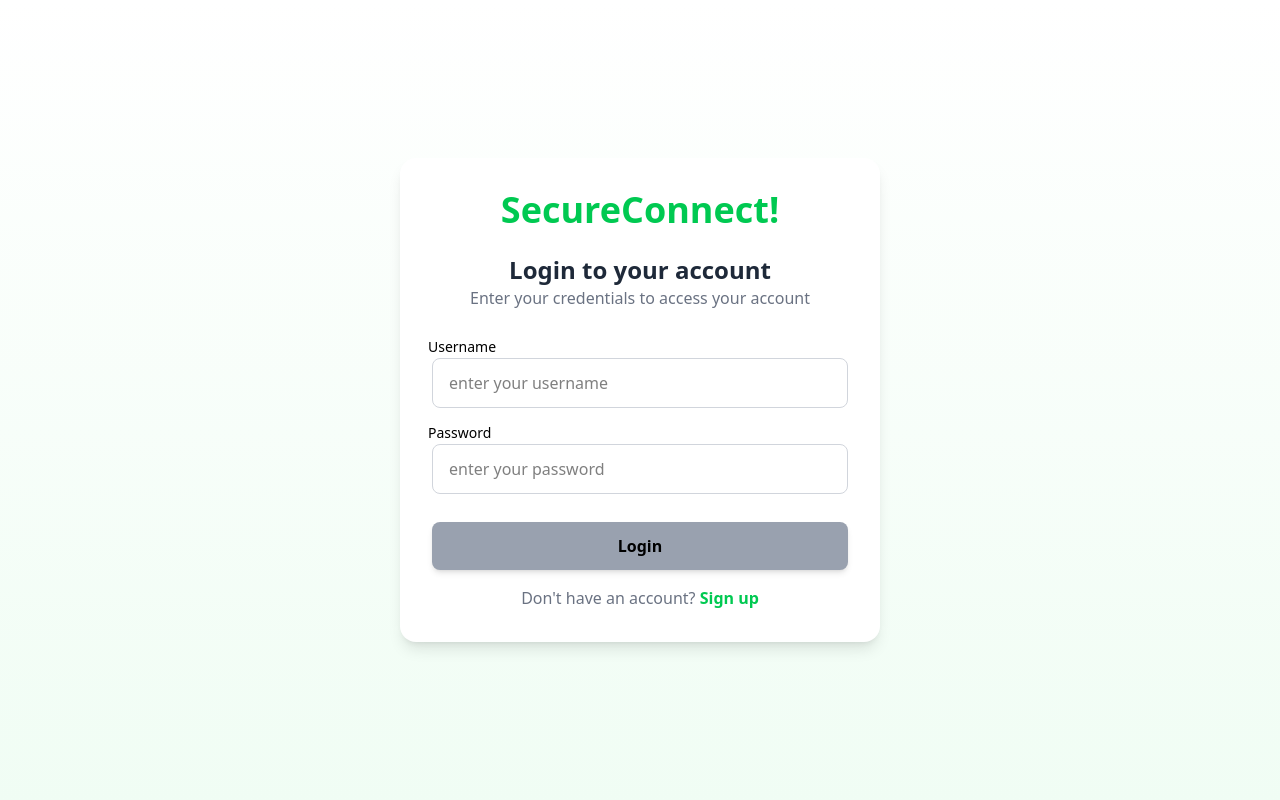
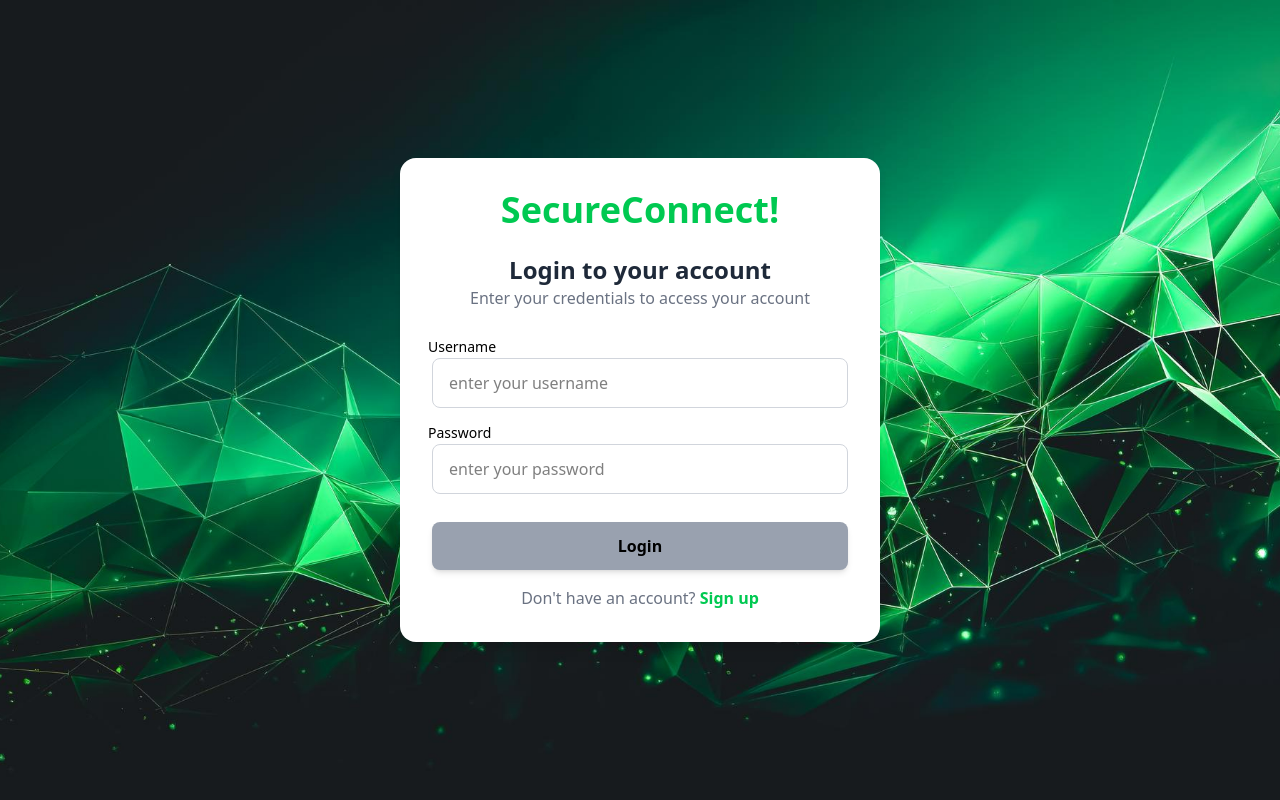
Before and after one commit to ChamilkaMihiraj2002/SpiritX_Zenova_01_01, a React (Vite) app in the folder frontend/: page /login in a window 1280 px wide. Built offline with nearby package versions, Linux system fonts and the light colour scheme.

Commit message:
updated background

```diff
--- a/frontend/src/pages/Login.jsx
+++ b/frontend/src/pages/Login.jsx
@@ -66,7 +66,7 @@ function Login() {
   };
 
   return (
-    <div className="flex flex-col justify-evenly items-center min-h-screen bg-gradient-to-b from-white to-green-50">
+    <div className="flex flex-col justify-center items-center min-h-screen bg-cover bg-center" style={{ backgroundImage: "url('/background.jpg')" }}>
       <div className="bg-white p-8 rounded-2xl shadow-lg w-120">
         <h1 className="text-4xl mb-6 font-bold text-center text-green-500">
           SecureConnect!
```
